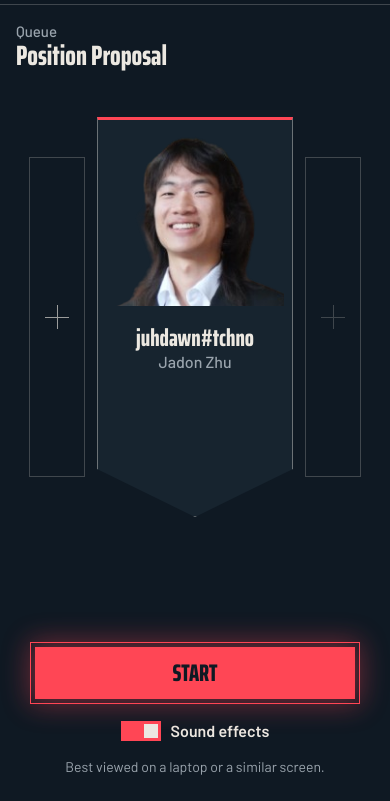
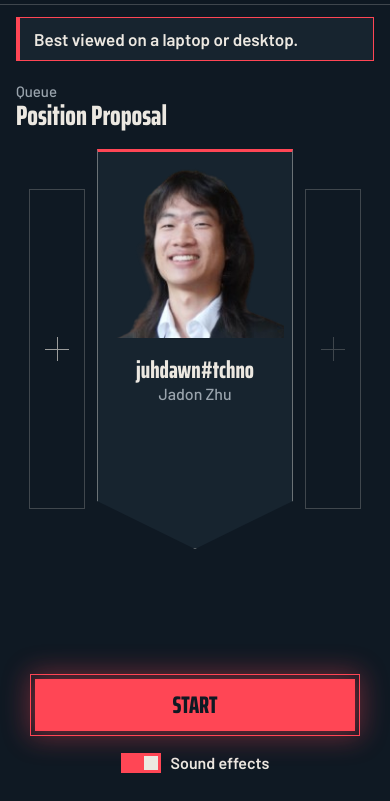
Before and after one commit to JadonJZhu/portfolio, a website: page index.html in a window 390 px wide. Shown: the part 43-844 px from the top of the page. Drawn offline with Linux system fonts and the light colour scheme; no server answers.

Commit message:
Show the laptop note as a banner at the top of the phone lobby
Also shrink the lobby card on short phones so it clears START.

Co-Authored-By: Claude Opus 5.5 <noreply@anthropic.com>

```diff
--- a/index.html
+++ b/index.html
@@ -29,6 +29,7 @@
 
 <section id="lobby" data-heading="Lobby">
   <div class="panel">
+    <p class="screen-note">Best viewed on a laptop or desktop.</p>
     <h1 class="fly-vh" tabindex="-1">Visual Portfolio</h1>
     <p class="queue"><span>Queue</span> Position Proposal</p>
     <div class="party">
@@ -40,7 +41,7 @@
       </div>
       <span class="slot" style="--n:2" aria-hidden="true"></span><span class="slot" style="--n:3" aria-hidden="true"></span>
     </div>
-    <p class="go"><a class="next" href="#position">START</a><button class="sound-switch" type="button" aria-pressed="true" hidden><span class="track" aria-hidden="true"></span>Sound effects</button><span class="screen-note">Best viewed on a laptop or a similar screen.</span></p>
+    <p class="go"><a class="next" href="#position">START</a><button class="sound-switch" type="button" aria-pressed="true" hidden><span class="track" aria-hidden="true"></span>Sound effects</button></p>
   </div>
 </section>
 
--- a/src/style.css
+++ b/src/style.css
@@ -60,7 +60,7 @@ b { font-weight: 600; }
 .player img { width: 100%; aspect-ratio: 1; object-fit: cover; }
 .tag { margin-top: 1.25rem; font: 800 1.75rem/1 var(--head); }
 .real { color: var(--muted); font-weight: 500; font-size: 1rem; }
-.screen-note { display: none; flex-basis: 100%; color: var(--muted); font-size: 0.875rem; } /* shown on phones only */
+.screen-note { display: none; margin-bottom: 1rem; padding: 0.625rem 0.875rem; background: var(--raised); border: 1px solid var(--red); border-left-width: 4px; color: var(--ink); font: 600 1.0625rem/1.3 var(--body); } /* shown on phones only */
 .maplabel { display: flex; align-items: center; gap: 0.75rem; font: 800 2rem/1 var(--head); }
 .name { font: 800 6rem/0.9 var(--head); }
 .dept { font-weight: 600; }
@@ -192,7 +192,6 @@ html.fly .slot::after { content: ""; position: absolute; left: 50%; top: 50%; wi
 html.fly .player { height: 30rem; }
 html.fly #lobby .go { position: absolute; left: 0; right: 0; bottom: 3rem; justify-content: center; }
 html.fly #lobby .next { min-width: 20rem; }
-html.fly #lobby .screen-note { text-align: center; }
 
 /* Agent select: the figure left of centre, the two blurbs paged on the right */
 html.fly #position { background: var(--ground); }
@@ -335,8 +334,9 @@ html.fly .email::after { content: ""; display: inline-block; width: 0.08em; heig
   .brand { font-size: 1.125rem; }
   html.fly .next { height: 3.25rem; min-width: 12.5rem; font-size: 1.5rem; }
 
-  html.fly .queue { left: 1rem; top: 1rem; width: auto; font-size: 1.75rem; }
-  html.fly .party { top: 7rem; gap: 0.75rem; }
+  html.fly #lobby .screen-note { position: absolute; left: 1rem; right: 1rem; top: 0.75rem; margin: 0; }
+  html.fly .queue { left: 1rem; top: 4.75rem; width: auto; font-size: 1.75rem; }
+  html.fly .party { top: 9rem; gap: 0.75rem; }
   html.fly .slot { width: 3.5rem; height: 20rem; }
   html.fly .slot:first-child, html.fly .slot:last-child { display: none; }
   html.fly .player { width: 12.25rem; height: 25rem; }
@@ -408,3 +408,10 @@ html.fly .email::after { content: ""; display: inline-block; width: 0.08em; heig
   .others { margin-top: 0.5rem; }
   .others a { height: 3rem; font-size: 1.5rem; }
 }
+/* Short phones: a smaller lobby card so it clears START */
+@media (max-aspect-ratio: 1/1) and (max-height: 760px) {
+  html.fly .party { top: 8.5rem; }
+  html.fly .player { width: 10rem; height: 18.5rem; }
+  html.fly .slot { height: 14rem; }
+  html.fly .tag { margin-top: 0.75rem; font-size: 1.375rem; }
+}
```
